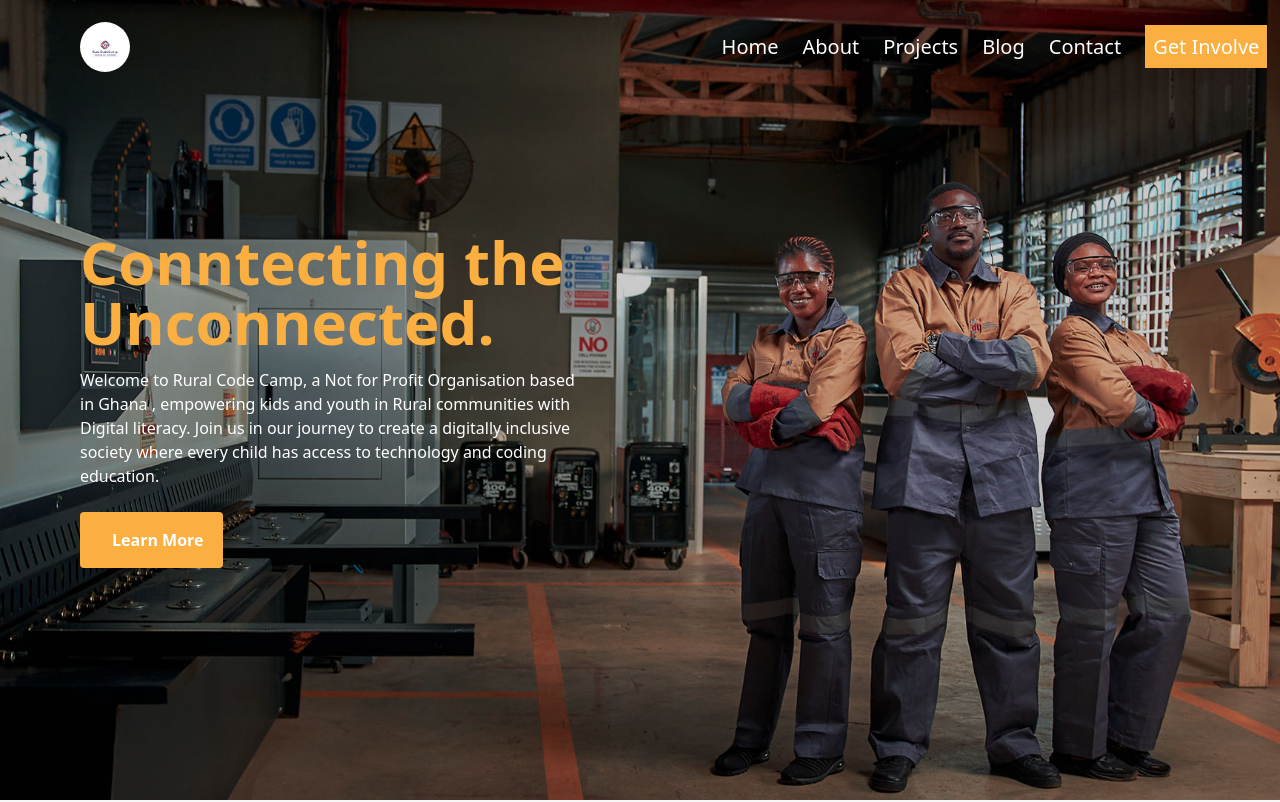
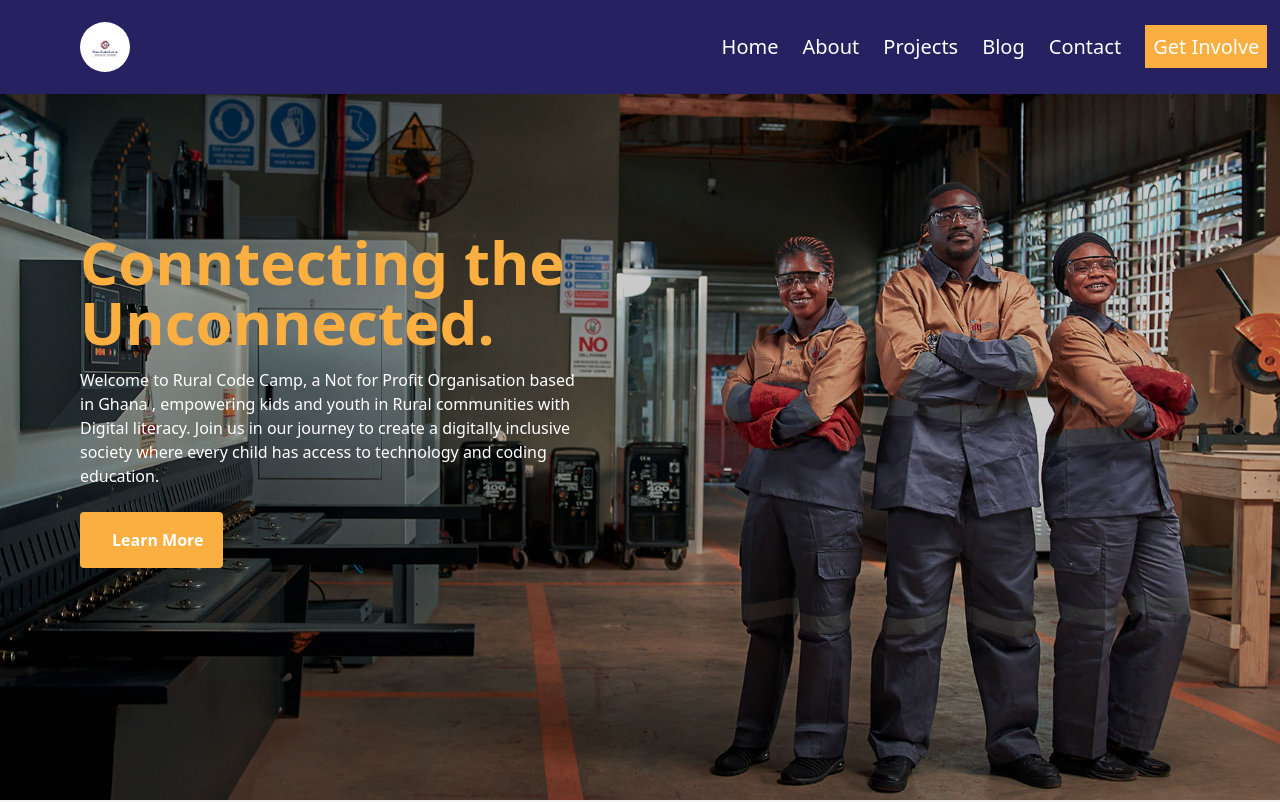
Before and after one commit to NextHubImpact/console-ghana, a React (Vite) app: page / in a window 1280 px wide. Shown: the top 802 px of the page. Built offline with nearby package versions, Linux system fonts and the light colour scheme.

Commit message:
nav updated

```diff
--- a/src/components/Navbar.jsx
+++ b/src/components/Navbar.jsx
@@ -71,13 +71,12 @@ const Navbar = ({}) => {
   window.addEventListener("scroll", changeNavbarColor);
 
   return (
-    <nav className={colorChange ? "bg-[#ffffff] shadow-md w-full " : "bg-[]  "}>
+    <nav className={colorChange ? "bg-black  w-full " : "bg-[#262261]  "}>
       <div className="flex mx-12 justify-between p-4  items-center sticky top-0 z-10">
         <div className=" pl-4">
           <Link to='/'>
           <img
-            // className="w-[10%] bg-[white]  rounded-[50%] pl- lg:w-[10%] xl:w-[10%]"
-            className={ colorChange ? 'bg-[#faaf40] w-[10%] rounded-[50%] pl- lg:w-[10%] xl:w-[10%]': 'w-[10%] bg-[white]  rounded-[50%] pl- lg:w-[10%] xl:w-[10%]'}
+            className="w-[10%] bg-[white]  rounded-[50%] pl- lg:w-[10%] xl:w-[10%]"
             src={colorChange ? lightLogo : lightLogo}
             alt=""
           />
@@ -95,7 +94,7 @@ const Navbar = ({}) => {
                   key={index}
                   className={
                     colorChange
-                      ? "text-black px-2 xl:text-[20px] "
+                      ? "text-white px-2 xl:text-[20px] "
                       : "text-white px-2 xl:text-[20px] "
                   }
                 >
```
